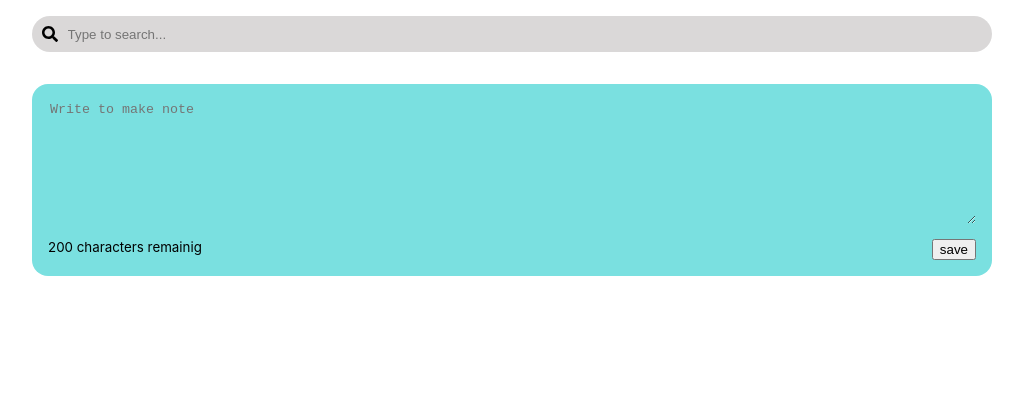
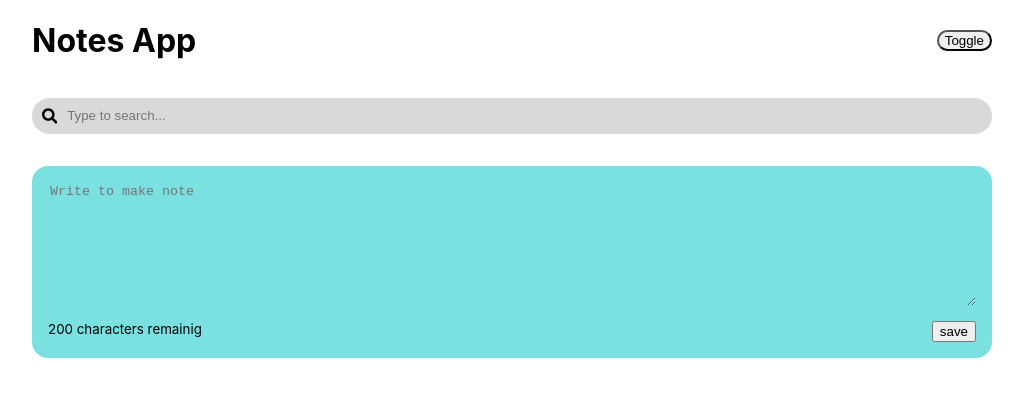
Before and after one commit to PankajPandey2001/notes-app, a React (Create React App) app: page / in a window 1280 px wide. Shown: the top 396 px of the page, without its empty margins (128-1151 px from the left). Built offline with nearby package versions, Linux system fonts and the light colour scheme.

Commit message:
Completed project

```diff
--- a/src/App.js
+++ b/src/App.js
@@ -5,12 +5,30 @@ import { FaSearch } from "react-icons/fa";
 
 import {nanoid} from 'nanoid'
 
+
+
 const App = () => {  // function name should be in caps as well as name of js file also ;
 
   const[notes, setNotes] = useState([])  ;
 
 
   const[search , setSearch] = useState('') ;
+
+
+
+  const[darkMode , setDarkMode] = useState(false) ; // this is for toggling thee mode from light to dark ;
+
+  const handleToggle = () => {
+
+
+    console.log(darkMode);
+     setDarkMode(!darkMode) ;
+   console.log(darkMode) ;
+
+
+  }
+
+
 
   const deleteNote = (id)  => {
 
@@ -52,10 +70,22 @@ const App = () => {  // function name should be in caps as well as name of js fi
 
   return (
 
+// to dynamically give a classname to an element ;
+
+
+
+    <div className={ darkMode ? 'dark-mode' : 'no'}  >
+
 
 
     <div className="container">
 
+
+        <header  >
+            <h1> Notes App</h1>
+
+            <button  onClick={handleToggle} className='toggle-button'> Toggle </button>
+        </header>
 
      <div className='search'>
      <FaSearch />
@@ -66,6 +96,9 @@ const App = () => {  // function name should be in caps as well as name of js fi
        <NotesList notes = {notes.filter((note) => note.text.includes(search))} addNote = {addNote}  deleteNote = {deleteNote}/>
 
     </div>
+
+
+    </div>
   )
   ;
 }
--- a/src/index.css
+++ b/src/index.css
@@ -14,6 +14,41 @@ code {
 
 
 
+header{
+
+
+
+  display: flex;
+
+  align-items: center;
+
+
+  justify-content: space-between;
+}
+
+
+.toggle-button{
+
+   border-radius: 2rem;
+   height: 50%;
+}
+
+.toggle-button:hover{
+  cursor: pointer;
+}
+
+
+.dark-mode{
+
+  background-color: black;
+
+
+  height: 100vh;
+}
+
+.dark-mode h1{
+   color: white;
+}
 
 .search{
 
@@ -34,6 +69,8 @@ code {
   border: none;
 
   margin-left: 0.5rem;
+
+  width: 100%;
 
 
 
```
